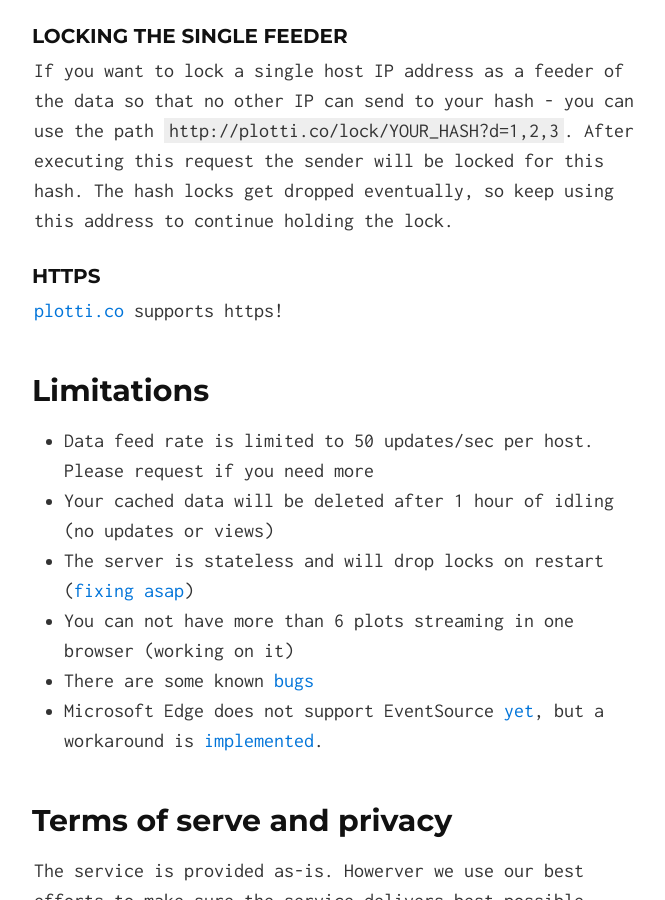
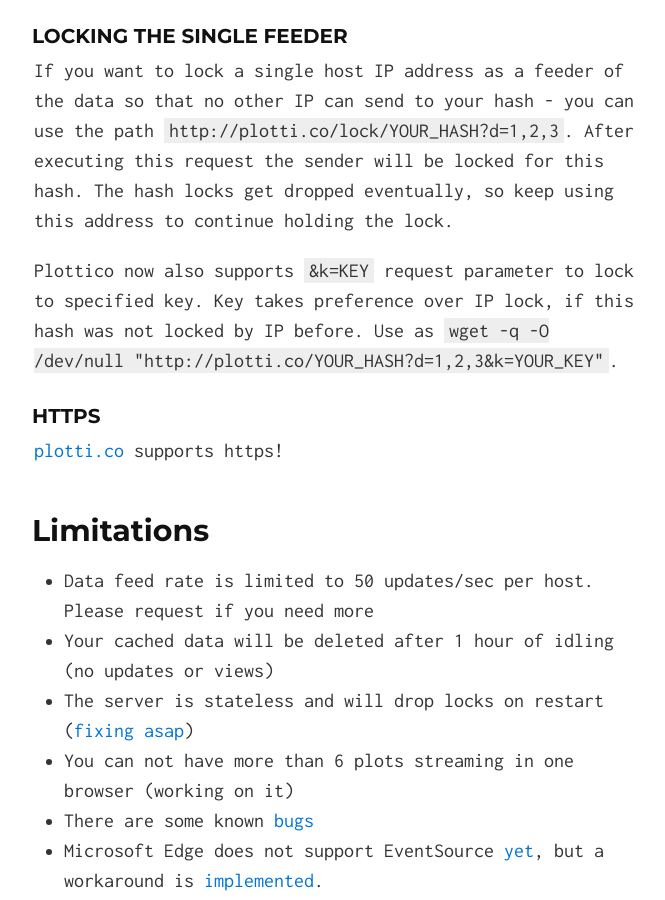
Before and after one commit to grandrew/plotti.co, a Jekyll site: the page built from plotti.co/index.md, in a window 1280 px wide and 900 px high, scrolled down 5136 px. Shown: the whole window, without its empty margins (306-971 px from the left). Built offline with Jekyll 4.4.1, drawn with Linux system fonts in a browser that asks for light colours; comment, search, counter and statistics services are not loaded.

Commit message:
added docstring that plottico now supports k= key

```diff
--- a/plotti.co/index.md
+++ b/plotti.co/index.md
@@ -166,6 +166,8 @@
 
 If you want to lock a single host IP address as a feeder of the data so that no other IP can send to your hash - you can use the path `http://plotti.co/lock/YOUR_HASH?d=1,2,3`. After executing this request the sender will be locked for this hash. The hash locks get dropped eventually, so keep using this address to continue holding the lock.
 
+Plottico now also supports `&k=KEY` request parameter to lock to specified key. Key takes preference over IP lock, if this hash was not locked by IP before. Use as `wget -q -O /dev/null "http://plotti.co/YOUR_HASH?d=1,2,3&k=YOUR_KEY"`.
+
 ### HTTPS
 
 [plotti.co](https://plotti.co) supports https!
```
